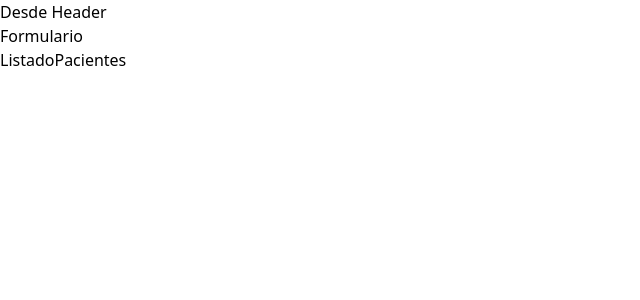
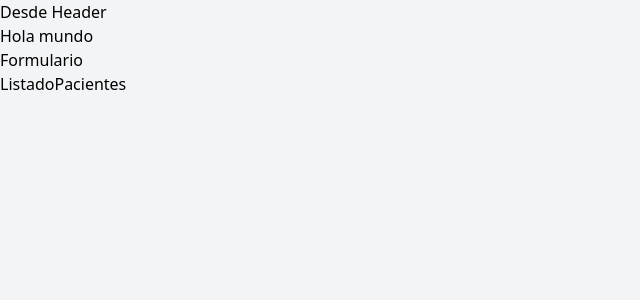
Before and after one commit to borismg04/Admin-Pacientes, a React (Vite) app: page / in a window 1280 px wide. Shown: the top 300 px of the page, without its empty margins (0-640 px from the left). Built offline with nearby package versions, Linux system fonts and the light colour scheme.

Commit message:
add styles

```diff
--- a/index.html
+++ b/index.html
@@ -6,7 +6,7 @@
     <meta name="viewport" content="width=device-width, initial-scale=1.0" />
     <title>Admin State</title>
   </head>
-  <body>
+  <body class="bg-gray-100 h-screen">
     <div id="root"></div>
     <script type="module" src="/src/main.jsx"></script>
   </body>
--- a/src/components/Header.jsx
+++ b/src/components/Header.jsx
@@ -1,10 +1,10 @@
 function Header () {
 
-
-
-
   return (
-    <h1>Desde Header</h1>
+    <div>
+      <h1>Desde Header</h1>
+      <p>Hola mundo</p>
+    </div>
   )
 }
 
```
